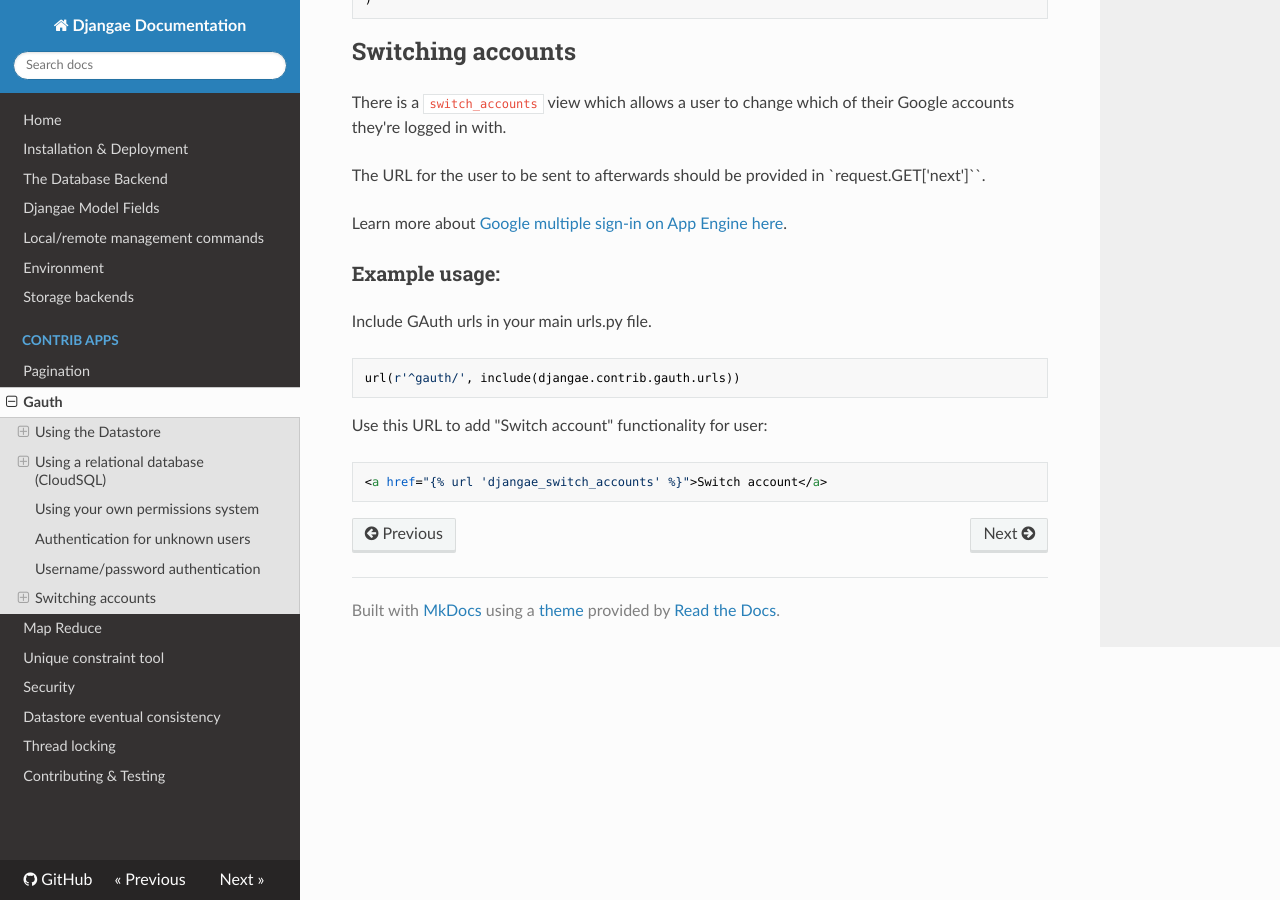
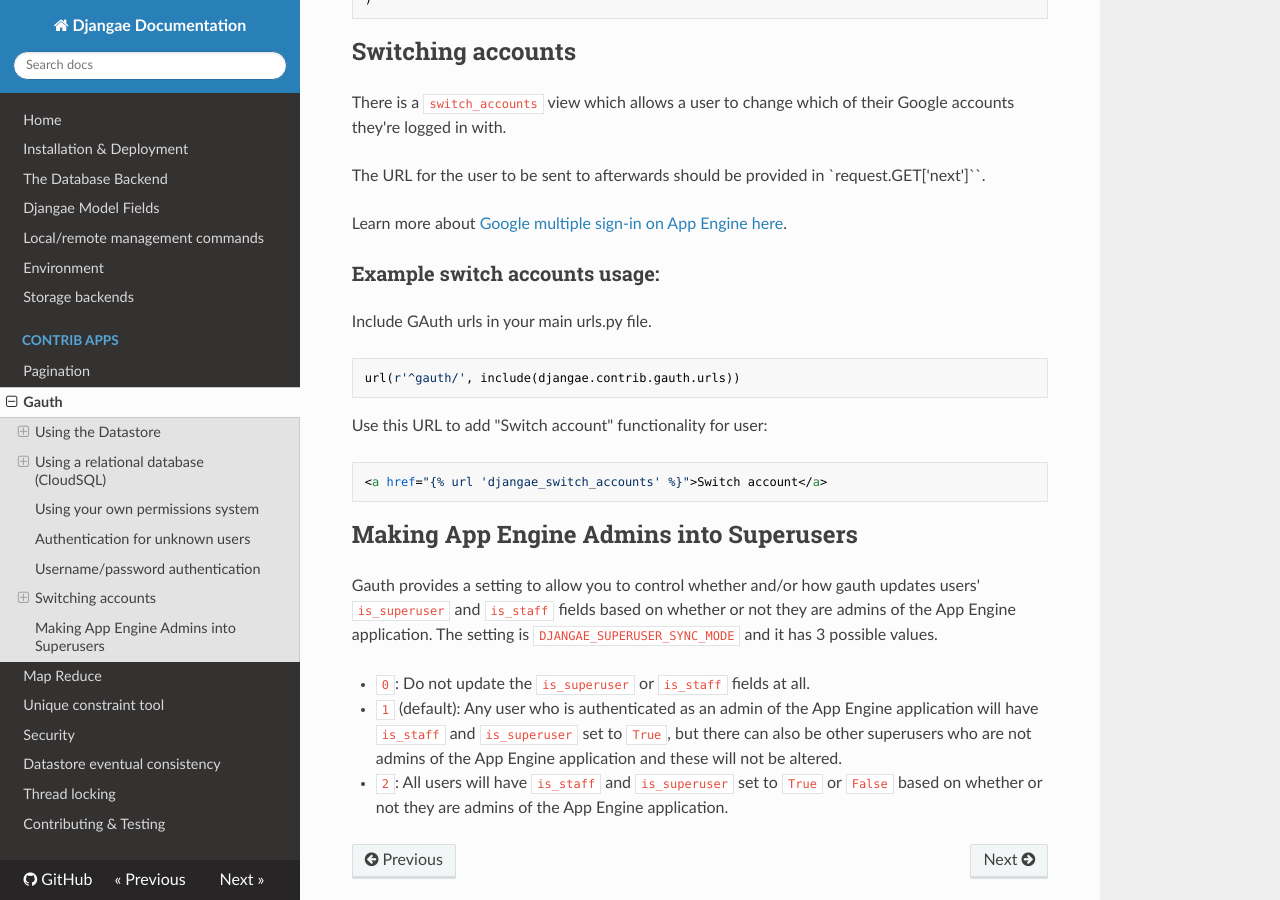
Before and after one commit to wittfabian/djangae, an MkDocs documentation site: the page built from docs/gauth.md, in a window 1280 px wide and 900 px high, scrolled down 2285 px. Built offline with MkDocs 1.6.1, drawn with Linux system fonts in a browser that asks for light colours; nearby versions of some CDN libraries; old or Windows-style settings are respelled for this version of MkDocs.

Commit message:
Adding docs for `DJANGAE_SUPERUSER_SYNC_MODE` setting.

````diff
--- a/docs/gauth.md
+++ b/docs/gauth.md
@@ -90,7 +90,7 @@ The URL for the user to be sent to afterwards should be provided in `request.GET
 
 Learn more about [Google multiple sign-in on App Engine here](https://p.ota.to/blog/2014/2/google-multiple-sign-in-on-app-engine/).
 
-### Example usage:
+### Example switch accounts usage:
 
 Include GAuth urls in your main urls.py file.
 
@@ -103,3 +103,11 @@ Use this URL to add "Switch account" functionality for user:
 ```html
 <a href="{% url 'djangae_switch_accounts' %}">Switch account</a>
 ```
+
+## Making App Engine Admins into Superusers
+
+Gauth provides a setting to allow you to control whether and/or how gauth updates users' `is_superuser` and `is_staff` fields based on whether or not they are admins of the App Engine application.  The setting is `DJANGAE_SUPERUSER_SYNC_MODE` and it has 3 possible values.
+
+* `0`: Do not update the `is_superuser` or `is_staff` fields at all.
+* `1` (default): Any user who is authenticated as an admin of the App Engine application will have `is_staff` and `is_superuser` set to `True`, but there can also be other superusers who are not admins of the App Engine application and these will not be altered.
+* `2`: All users will have `is_staff` and `is_superuser` set to `True` or `False` based on whether or not they are admins of the App Engine application.
````
